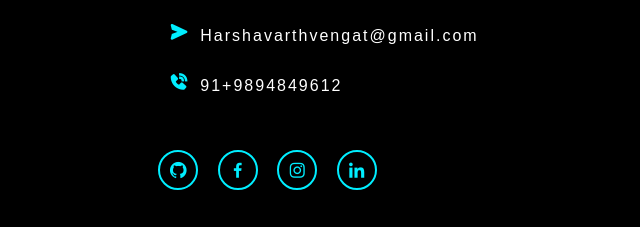
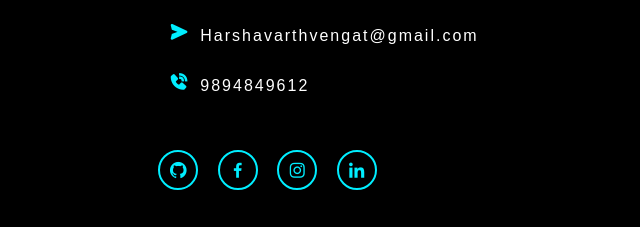
Before and after one commit to Harshavarth20/My-Portfolio, a plain HTML site: page index.html in a window 1280 px wide. Shown: the part 4528-4755 px from the top of the page, 320-960 px from the left. Drawn offline with nearby package versions, Linux system fonts and the light colour scheme.

Commit message:
Update index.html

```diff
--- a/index.html
+++ b/index.html
@@ -238,7 +238,7 @@
                     <h4>Let' s Work Together</h4>
                     <div class="contact-list ">
                         <li><i class='bx bxs-send'></i>Harshavarthvengat@gmail.com</li>
-                        <li><i class="bx bxs-phone-call "></i>91+9894849612</li>
+                        <li><i class="bx bxs-phone-call "></i>9894849612</li>
                     </div>
                     <div class="contact-icons ">
                         <a href="https://github.com/Harshavarth20" target="_blank "><i class='bx bxl-github'></i></a>
```
